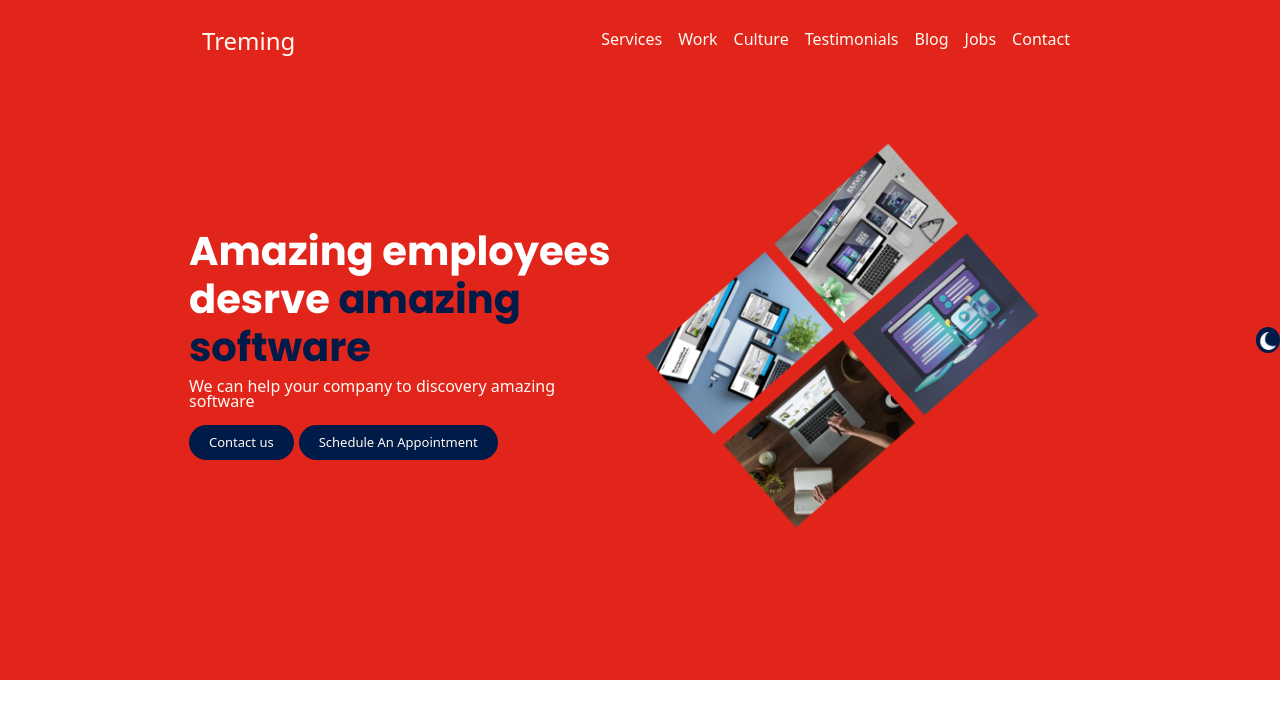
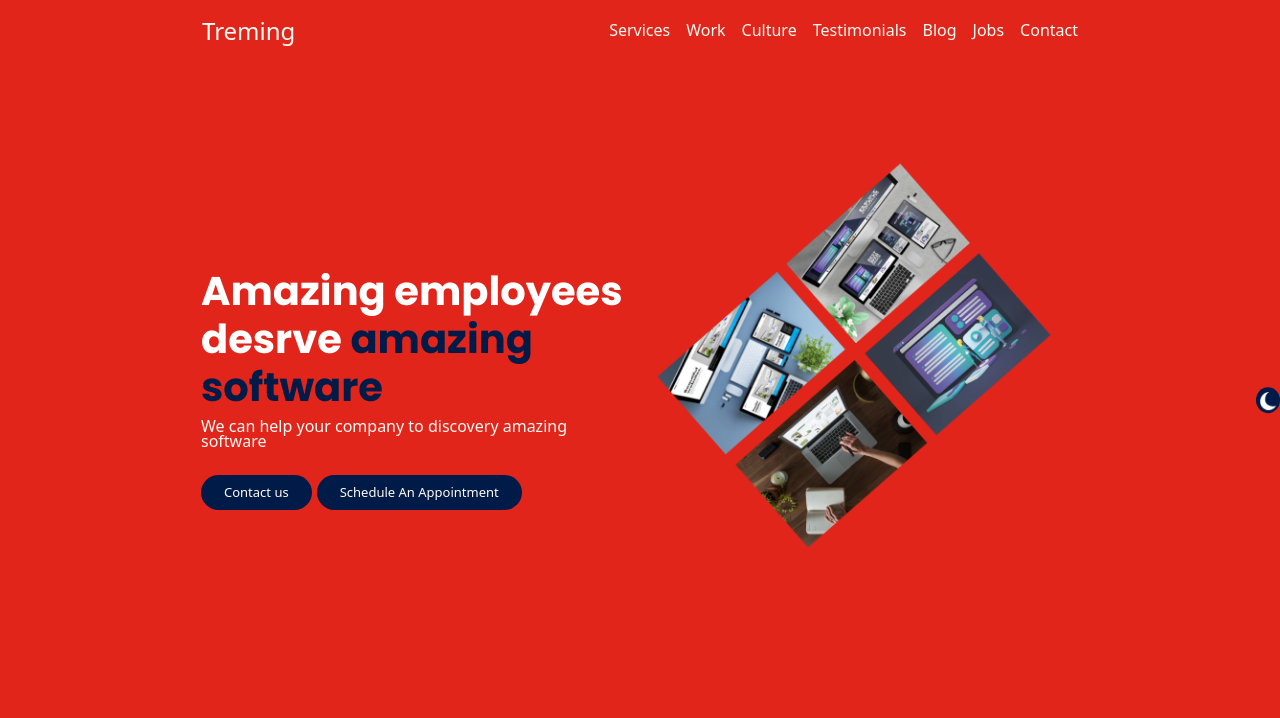
Before and after one commit to Cris-face/pag-1, a plain HTML site: page Index.html in a window 1280 px wide. Drawn offline with nearby package versions, Linux system fonts and the light colour scheme; a web font is replaced by a local one.

Commit message:
actualizar hero y el responsive

```diff
--- a/Index.html
+++ b/Index.html
@@ -5,6 +5,7 @@
   <meta charset="UTF-8">
   <meta http-equiv="X-UA-Compatible" content="IE=edge">
   <meta name="viewport" content="width=device-width, initial-scale=1.0">
+  <link rel="shortcut icon" href="#">
   <link rel="stylesheet" href="css/style.css">
 
   <!--style bootstrap 5.2.3-->
@@ -25,22 +26,22 @@
         <div class="collapse navbar-collapse justify-content-end" id="navbarNavDropdown">
           <ul class="navbar-nav">
             <li class="nav-item li-hover">
-              <a class="nav-link txt-color hover-item" aria-current="page" href="#">Services</a>
+              <a class="nav-link txt-color hover-item me-3" aria-current="page" href="#">Services</a>
             </li>
             <li class="nav-item">
-              <a class="nav-link txt-color hover-item" href="#">Work</a>
+              <a class="nav-link txt-color hover-item me-3" href="#">Work</a>
             </li>
             <li class="nav-item">
-              <a class="nav-link txt-color hover-item" href="#">Culture</a>
+              <a class="nav-link txt-color hover-item me-3" href="#">Culture</a>
             </li>
             <li class="nav-item">
-              <a class="nav-link txt-color hover-item" href="#">Testimonials</a>
+              <a class="nav-link txt-color hover-item me-3" href="#">Testimonials</a>
             </li>
             <li class="nav-item">
-              <a class="nav-link txt-color hover-item" href="#">Blog</a>
+              <a class="nav-link txt-color hover-item me-3" href="#">Blog</a>
             </li>
             <li class="nav-item">
-              <a class="nav-link txt-color hover-item" href="#">Jobs</a>
+              <a class="nav-link txt-color hover-item me-3" href="#">Jobs</a>
             </li>
             <li class="nav-item">
               <a class="nav-link txt-color hover-item" href="#">Contact</a>
@@ -66,18 +67,18 @@
   <section class="hero-container">
     <div class="hero">
       <div class="title-hero">
-        <h1 class="txt-title">Amazing employees desrve <span>amazing <br>software</span></h1>
+        <h1 class="txt-title">Amazing employees desrve <span>amazing software</span></h1>
         <p class="txt-p">We can help your company to discovery amazing <br>software</p>
         <div class="btn-container">
-          <div class="btn-hero">Contact us</div>
-          <div class="btn-hero">Schedule An Appointment</div>
+          <div class="btn-hero user-select-none">Contact us</div>
+          <div class="btn-hero user-select-none">Schedule An Appointment</div>
         </div>
       </div>
       <div class="img-hero">
         <img src="img/hero.png" alt="image hero">
       </div>
     </div>
-    <div type="button" class="btn-mode" onclick="cambiarModo()">
+    <div type="button" class="btn-mode position-absolute top-50 end-0 translate-middle-y" onclick="cambiarModo()">
       <img src="img/moon.png" alt="" class="moon">
     </div>
   </section>
--- a/css/style.css
+++ b/css/style.css
@@ -2,6 +2,8 @@
  * Globals
  */
 @import url('https://fonts.googleapis.com/css2?family=Alexandria:wght@600&family=Poppins:ital,wght@0,700;0,800;0,900;1,300;1,400&family=Varela&display=swap');
+
+
 
 :root {
     /*ligth mode*/
@@ -9,31 +11,28 @@
     --second-bg-color-ligth: rgb(255, 251, 244);
     --btn-color-ligth: rgb(0, 27, 72);
     --txt-tilte: rgb(255, 255, 255);
-
-    /*Dar mode*/
-    --main-bg-color-dark: rgb(0, 27, 72);
-    --second-bg-color-dark: rgb(247, 247, 247);
-    --btn-color-dark: rgb(225, 37, 27);
 }
 
+
+
+
+              /* Dark mode*/
 .oscuro{
     --main-bg-color-light: rgb(0, 27, 72);
     --second-bg-color-ligth: rgb(255, 251, 244);
     --btn-color-ligth: rgb(225, 37, 27);
 }
 
+
+
+
+
 /*
- * Section of header
+ *                  Movile
  */
 
-header {
+ header {
     background-color: var(--main-bg-color-light);
-    padding-top: 10px;
-}
-
-.menu-content {
-    max-width: 900px;
-    margin: auto;
 }
 
 .nav-bg-color {
@@ -45,8 +44,9 @@ header {
 }
 
 .nav-link {
+    padding: 0 !important;
     color: var(--second-bg-color-ligth) !important;
-    border-bottom: .25rem solid transparent;
+    border-bottom: .18rem solid transparent;
     transition: 0.4s;
 }
 
@@ -56,12 +56,13 @@ header {
 }
 
 
+
 /*
- * Section of Hero
+ *                Section of Hero
  */
 
 .hero-container {
-    height: 85vh;
+    height: 100vh;
     background-color: var(--main-bg-color-light);
     display: flex;
     justify-content: center;
@@ -76,16 +77,17 @@ header {
     max-width: 900px;
     display: grid;
     grid-template-columns: repeat(10, 1fr);
-    grid-template-rows: repeat(6, 1fr);
+    grid-template-rows: repeat(10, 1fr);
 }
 
 .title-hero {
-    grid-column: 1 / 6;
-    grid-row: 3 / 5;
+    grid-column: 2 / 10;
+    grid-row: 4 / 8;
 }
 
 .txt-title {
     font-family: 'Poppins', Georgia, 'Times New Roman', Times, serif;
+    text-align: center;
     color: var(--txt-tilte);
 }
 
@@ -95,36 +97,37 @@ header {
 
 .txt-p {
     color: var(--second-bg-color-ligth);
+    text-align: center;
     line-height: 15px;
 }
 
 .btn-container {
     display: flex;
+    flex-direction: column;
 }
 
 .btn-hero {
     display: block;
+    margin-top: 10px;
     border-radius: 20px;
     padding: 8px 20px;
     margin-right: 5px;
-    font-size: 13px;
+    text-align: center;
+    font-size: 10px;
     font-weight: 500;
     cursor: pointer;
     background-color: var(--btn-color-ligth);
     color:var(--second-bg-color-ligth);
+    border: 3px solid transparent;
     transition: .3s;
 }
 
-.btn-hero:active {}
+.btn-hero:active {
+    border-color: var(--second-bg-color-ligth);
+}
 
 .img-hero {
-    width: 450px;
-    grid-column: 6 / 11;
-    grid-row: 2 / 5;
-}
-
-.img-hero img {
-    width: 100%;
+    display: none;
 }
 
 .btn-mode{
@@ -137,4 +140,63 @@ header {
     width: 18px;
     margin: 3px ;
 }
-/*prueba de dark mode*/
+
+
+/*
+ *                             Desktop
+ */
+
+ @media (min-width:992px)
+{
+/*
+ *       Section of header
+ */
+.menu-content {
+    max-width: 900px;
+    margin: auto;
+}
+
+/*
+ *       Section of Hero
+ */
+
+.hero {
+    grid-template-columns: repeat(10, 1fr);
+    grid-template-rows: repeat(6, 1fr);
+}
+
+.title-hero {
+    grid-column: 1 / 6;
+    grid-row: 3 / 5;
+}
+
+.txt-title {
+    text-align: start;
+}
+
+.txt-p {
+    text-align: start;
+}
+
+.btn-container {
+    flex-direction: row;
+}
+
+.btn-hero {
+    padding: 5px 20px;
+    margin-right: 5px;
+    font-size: 13px;
+}
+
+.img-hero {
+    display: block;
+    width: 450px;
+    grid-column: 6 / 11;
+    grid-row: 2 / 5;
+}
+
+.img-hero img {
+    width: 100%;
+}
+
+}
```
